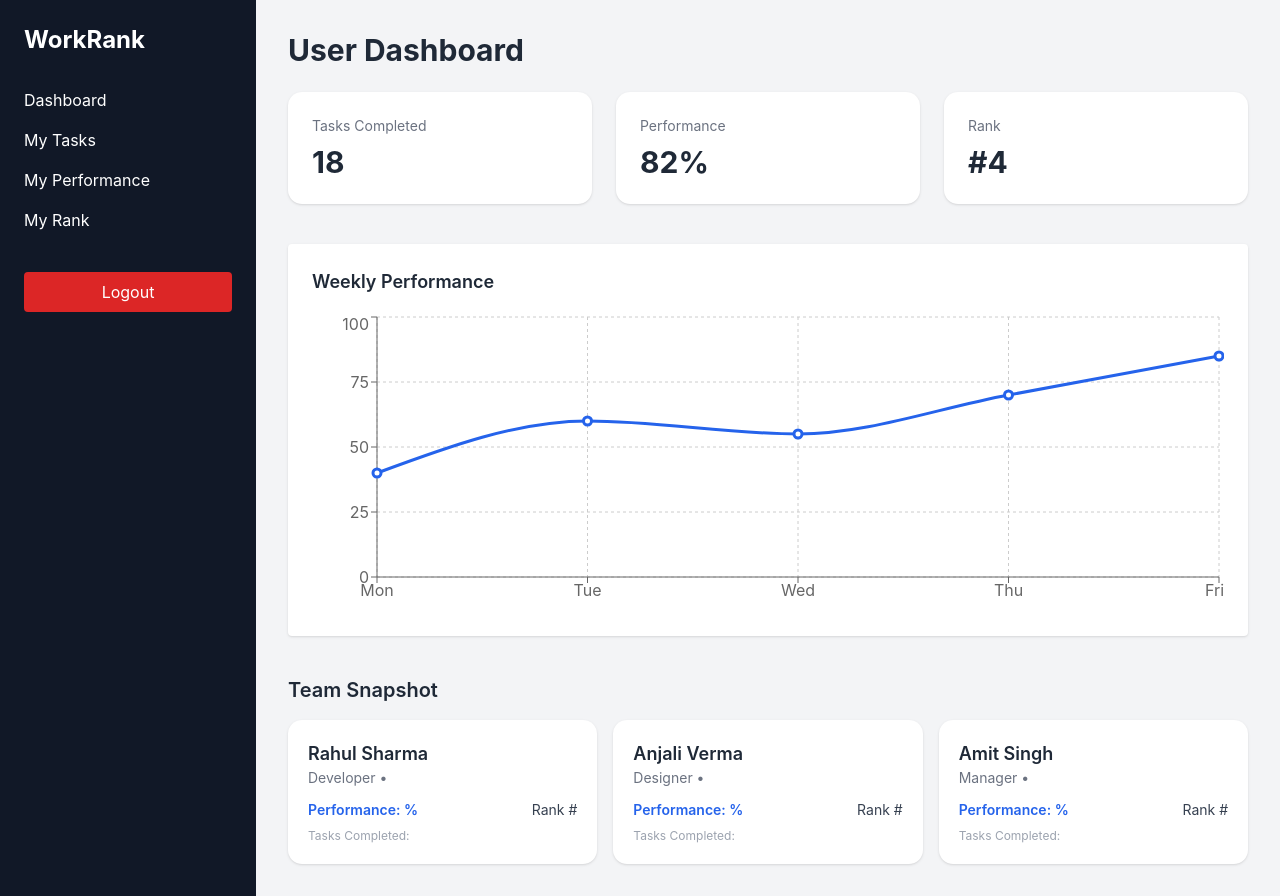
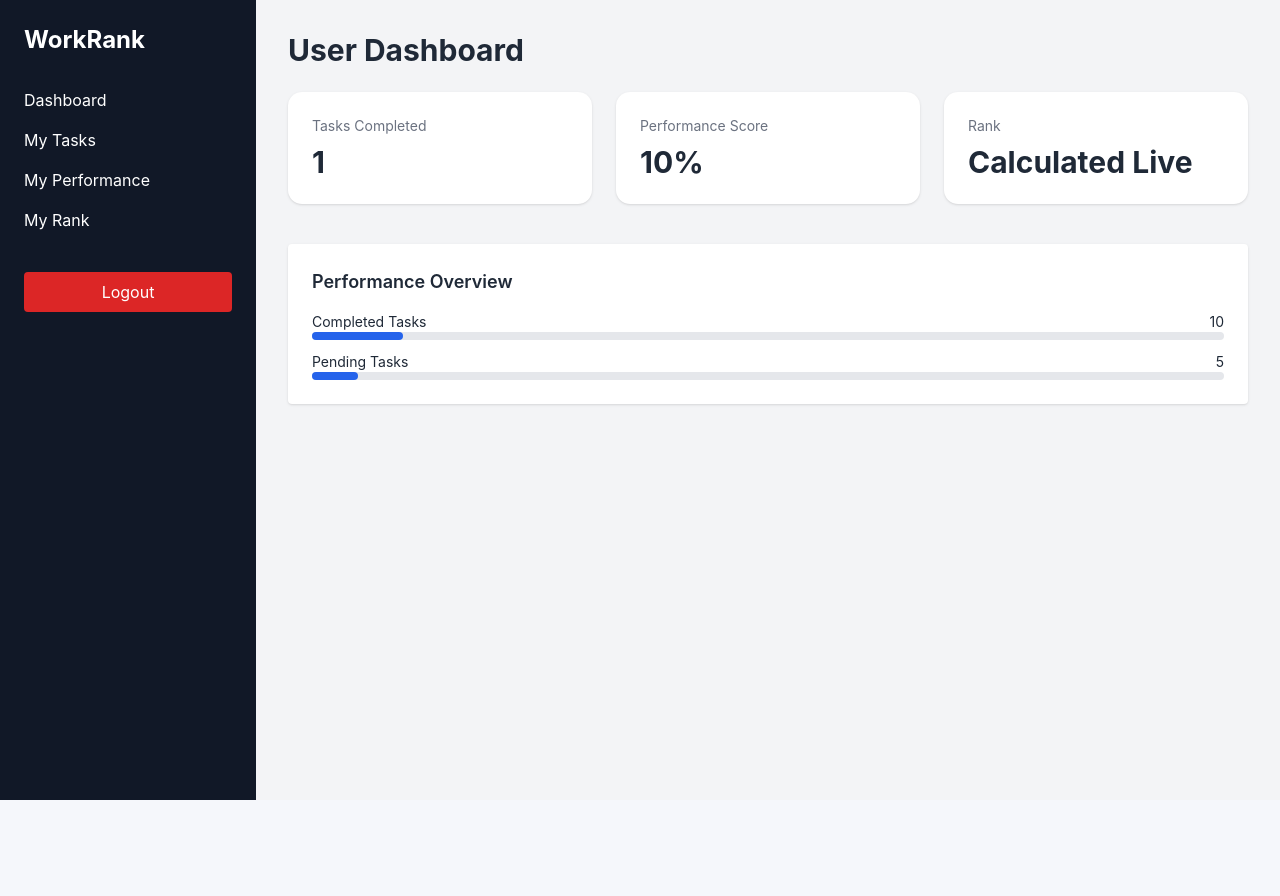
Before and after one commit to Dibya0912/workrank-performance-system, a React (Vite) app: page / in a window 1280 px wide. Both pictures are taken after a click on the button "Login as User". After the commit the page ends 800 px from the top, so only its background shows below. Built offline with nearby package versions, Linux system fonts and the light colour scheme.

Commit message:
feat(day-13): fix admin + user dashboards, api consistency, leaderboard

```diff
--- a/src/components/Charts.jsx
+++ b/src/components/Charts.jsx
@@ -1,51 +1,43 @@
 import { useEffect, useState } from "react";
 import { api } from "../services/api";
-import {
-  LineChart,
-  Line,
-  XAxis,
-  YAxis,
-  CartesianGrid,
-  Tooltip,
-  ResponsiveContainer,
-} from "recharts";
 
 export default function Charts() {
-  const [data, setData] = useState(null);
+  const [points, setPoints] = useState([]);
 
   useEffect(() => {
-    api.getChartData().then(setData);
+    api.getTasks().then((tasks) => {
+      const done = tasks.filter(
+        (t) => t.assignedTo === "user" && t.status === "done"
+      ).length;
+
+      // simple performance trend
+      setPoints([
+        { label: "Completed Tasks", value: done * 10 },
+        { label: "Pending Tasks", value: (tasks.length - done) * 5 },
+      ]);
+    });
   }, []);
-
-  if (!data) {
-    return (
-      <div className="flex items-center justify-center h-64 bg-white rounded shadow">
-        <p className="text-gray-500">Loading chart...</p>
-      </div>
-    );
-  }
 
   return (
     <div className="p-6 bg-white rounded shadow">
-      <h3 className="mb-4 text-lg font-semibold text-gray-800">
-        Weekly Performance
-      </h3>
+      <h2 className="mb-4 text-lg font-semibold">Performance Overview</h2>
 
-      <ResponsiveContainer width="100%" height={300}>
-        <LineChart data={data}>
-          <CartesianGrid strokeDasharray="3 3" />
-          <XAxis dataKey="day" />
-          <YAxis />
-          <Tooltip />
-          <Line
-            type="monotone"
-            dataKey="score"
-            stroke="#2563eb"
-            strokeWidth={3}
-            dot={{ r: 4 }}
-          />
-        </LineChart>
-      </ResponsiveContainer>
+      <div className="space-y-3">
+        {points.map((p) => (
+          <div key={p.label}>
+            <div className="flex justify-between text-sm">
+              <span>{p.label}</span>
+              <span>{p.value}</span>
+            </div>
+            <div className="h-2 bg-gray-200 rounded">
+              <div
+                className="h-2 bg-blue-600 rounded"
+                style={{ width: `${p.value}%` }}
+              />
+            </div>
+          </div>
+        ))}
+      </div>
     </div>
   );
 }
--- a/src/pages/AdminDashboard.jsx
+++ b/src/pages/AdminDashboard.jsx
@@ -6,12 +6,12 @@ import EmployeeCard from "../components/EmployeeCard";
 import { api } from "../services/api";
 
 export default function AdminDashboard() {
+  const [employees, setEmployees] = useState([]);
   const [metrics, setMetrics] = useState(null);
-  const [employees, setEmployees] = useState([]);
 
   useEffect(() => {
+    api.getEmployees().then(setEmployees);
     api.getAdminMetrics().then(setMetrics);
-    api.getEmployees().then(setEmployees);
   }, []);
 
   if (!metrics) return <div className="p-8">Loading...</div>;
@@ -24,9 +24,9 @@ export default function AdminDashboard() {
         <h1 className="mb-6 text-3xl font-bold">Admin Dashboard</h1>
 
         <div className="grid gap-6 md:grid-cols-3">
-          <MetricCard title="Total Employees" value={metrics.totalEmployees} />
-          <MetricCard title="Active Users" value={metrics.activeUsers} />
-          <MetricCard title="Avg Performance" value={`${metrics.avgPerformance}%`} />
+          <MetricCard title="Employees" value={metrics.totalEmployees} />
+          <MetricCard title="Total Tasks" value={metrics.totalTasks} />
+          <MetricCard title="Completed Tasks" value={metrics.completedTasks} />
         </div>
 
         <div className="mt-10">
--- a/src/pages/MyPerformance.jsx
+++ b/src/pages/MyPerformance.jsx
@@ -1,31 +1,25 @@
+import { useEffect, useState } from "react";
 import Sidebar from "../components/Sidebar";
+import { api } from "../services/api";
 
 export default function MyPerformance() {
+  const [perf, setPerf] = useState(null);
+
+  useEffect(() => {
+    api.getUserPerformance().then(setPerf);
+  }, []);
+
+  if (!perf) return <div className="p-8">Loading...</div>;
+
   return (
-    <div className="flex min-h-screen bg-background">
+    <div className="flex min-h-screen bg-gray-100">
       <Sidebar />
-
       <main className="flex-1 p-8">
         <h1 className="mb-6 text-3xl font-bold">My Performance</h1>
 
-        <div className="grid gap-6 md:grid-cols-2">
-          <div className="p-6 bg-white shadow rounded-xl">
-            <h2 className="text-lg font-semibold">Weekly Summary</h2>
-            <ul className="mt-4 space-y-2 text-gray-700">
-              <li>✅ Tasks Completed: 18</li>
-              <li>📈 Performance Score: 82%</li>
-              <li>⏱ Avg Focus Time: 6.2 hrs</li>
-            </ul>
-          </div>
-
-          <div className="p-6 bg-white shadow rounded-xl">
-            <h2 className="text-lg font-semibold">Strengths</h2>
-            <ul className="mt-4 space-y-2">
-              <li>✔ Consistent task completion</li>
-              <li>✔ Improved focus time</li>
-              <li>✔ Team collaboration</li>
-            </ul>
-          </div>
+        <div className="max-w-md p-6 bg-white rounded shadow">
+          <p>✅ Tasks Completed: {perf.completedTasks}</p>
+          <p>📈 Performance Score: {perf.score}%</p>
         </div>
       </main>
     </div>
--- a/src/pages/MyRank.jsx
+++ b/src/pages/MyRank.jsx
@@ -6,37 +6,37 @@ export default function MyRank() {
   const [leaders, setLeaders] = useState([]);
 
   useEffect(() => {
-    api.getEmployees().then((emps) => {
-      const ranked = emps
-        .map((e) => ({
-          ...e,
-          score: e.tasksCompleted * 10,
-        }))
-        .sort((a, b) => b.score - a.score);
+    api.getLeaderboard().then(setLeaders);
+  }, []);
 
-      setLeaders(ranked);
-    });
-  }, []);
+  if (!leaders.length) {
+    return <div className="p-8">Loading...</div>;
+  }
 
   return (
     <div className="flex min-h-screen bg-gray-100">
       <Sidebar />
+
       <main className="flex-1 p-8">
-        <h1 className="mb-6 text-3xl font-bold">Leaderboard</h1>
+        <h1 className="mb-6 text-3xl font-bold">My Rank</h1>
 
-        <ol className="max-w-md space-y-2">
-          {leaders.map((l, i) => (
+        <div className="max-w-lg p-6 bg-white rounded shadow">
+          <ol className="space-y-3">
+            {leaders.map((u, i) => (
               <li
-              key={l.id}
-              className="flex justify-between p-3 bg-white rounded shadow"
+                key={u.id}
+                className={`flex justify-between p-3 rounded ${
+                  i === 0 ? "bg-blue-100 font-bold" : "bg-gray-50"
+                }`}
               >
                 <span>
-                #{i + 1} {l.name}
+                  #{i + 1} {u.name}
                 </span>
-              <span className="font-bold">{l.score}</span>
+                <span>{u.score} pts</span>
               </li>
             ))}
           </ol>
+        </div>
       </main>
     </div>
   );
--- a/src/pages/UserDashboard.jsx
+++ b/src/pages/UserDashboard.jsx
@@ -2,48 +2,32 @@ import { useEffect, useState } from "react";
 import Sidebar from "../components/Sidebar";
 import MetricCard from "../components/MetricCard";
 import Charts from "../components/Charts";
-import EmployeeCard from "../components/EmployeeCard";
 import { api } from "../services/api";
 
 export default function UserDashboard() {
-  const [metrics, setMetrics] = useState(null);
-  const [team, setTeam] = useState([]);
+  const [data, setData] = useState(null);
 
   useEffect(() => {
-    api.getUserMetrics().then(setMetrics);
-    api.getEmployees().then(setTeam);
+    api.getUserPerformance().then(setData);
   }, []);
 
-  if (!metrics) {
-    return <div className="p-8">Loading...</div>;
-  }
+  if (!data) return <div className="p-8">Loading...</div>;
 
   return (
     <div className="flex min-h-screen bg-gray-100">
       <Sidebar />
-
       <main className="flex-1 p-8">
         <h1 className="mb-6 text-3xl font-bold">User Dashboard</h1>
 
         <div className="grid gap-6 md:grid-cols-3">
-          <MetricCard title="Tasks Completed" value={metrics.tasksCompleted} />
-          <MetricCard title="Performance" value={`${metrics.performance}%`} />
-          <MetricCard title="Rank" value={`#${metrics.rank}`} />
+          <MetricCard title="Tasks Completed" value={data.completedTasks} />
+          <MetricCard title="Performance Score" value={`${data.score}%`} />
+          <MetricCard title="Rank" value="Calculated Live" />
         </div>
 
         <div className="mt-10">
           <Charts />
         </div>
-
-        <h2 className="mt-10 mb-4 text-xl font-semibold">
-          Team Snapshot
-        </h2>
-
-        <div className="grid gap-4 md:grid-cols-3">
-          {team.slice(0, 3).map((emp) => (
-            <EmployeeCard key={emp.id} employee={emp} />
-          ))}
-        </div>
       </main>
     </div>
   );
--- a/src/services/api.js
+++ b/src/services/api.js
@@ -1,72 +1,61 @@
 // src/services/api.js
 const delay = (ms) => new Promise((res) => setTimeout(res, ms));
 
-/* ================= EMPLOYEES ================= */
-const employees = [
-  { id: 1, name: "Rahul Sharma", role: "Developer" },
-  { id: 2, name: "Anjali Verma", role: "Designer" },
-  { id: 3, name: "Amit Singh", role: "Manager" },
+/* ================= USERS ================= */
+const users = [
+  { id: 1, name: "You", role: "user" },
+  { id: 2, name: "Rahul", role: "user" },
+  { id: 3, name: "Anjali", role: "user" },
 ];
 
-/* ================= TASKS (IN-MEMORY DB) ================= */
+/* ================= TASKS ================= */
 let tasks = [
   {
     id: 1,
     title: "Fix Login Bug",
     description: "Resolve role-based redirect issue",
     assignedTo: "user",
-    status: "pending",
+    status: "done",
     priority: "high",
     dueDate: "2025-01-20",
   },
   {
     id: 2,
     title: "Improve Dashboard UI",
-    description: "Refactor admin dashboard layout",
-    assignedTo: "admin",
-    status: "in-progress",
+    description: "Refactor dashboard layout",
+    assignedTo: "user",
+    status: "pending",
     priority: "medium",
-    dueDate: "2025-01-18",
+    dueDate: "2025-01-22",
   },
 ];
 
+/* ================= HELPERS ================= */
+const completedCount = () =>
+  tasks.filter((t) => t.assignedTo === "user" && t.status === "done").length;
+
+const calcScore = () => completedCount() * 10;
+
 /* ================= API ================= */
 export const api = {
-  /* ===== DASHBOARD ===== */
-  async getUserMetrics() {
-    await delay(300);
-    return { tasksCompleted: 18, performance: 82, rank: 4 };
+  /* ===== EMPLOYEES ===== */
+  async getEmployees() {
+    await delay(200);
+    return users.map((u) => ({
+      ...u,
+      tasksCompleted: completedCount(),
+      performance: calcScore(),
+    }));
   },
 
-  async getAdminMetrics() {
-    await delay(300);
-    return { totalEmployees: employees.length, activeUsers: 19, avgPerformance: 76 };
-  },
-
-  async getEmployees() {
-    await delay(300);
-    return employees;
-  },
-
-  async getChartData() {
-    await delay(300);
-    return [
-      { day: "Mon", score: 40 },
-      { day: "Tue", score: 60 },
-      { day: "Wed", score: 55 },
-      { day: "Thu", score: 70 },
-      { day: "Fri", score: 85 },
-    ];
-  },
-
-  /* ===== TASKS CRUD ===== */
+  /* ===== TASKS ===== */
   async getTasks() {
-    await delay(300);
+    await delay(200);
     return [...tasks];
   },
 
   async createTask(task) {
-    await delay(300);
+    await delay(200);
     const newTask = {
       ...task,
       id: Date.now(),
@@ -77,16 +66,47 @@ export const api = {
   },
 
   async updateTaskStatus(id, status) {
-    await delay(300);
+    await delay(200);
     tasks = tasks.map((t) =>
       t.id === id ? { ...t, status } : t
     );
-    return true;
   },
 
   async deleteTask(id) {
-    await delay(300);
+    await delay(200);
     tasks = tasks.filter((t) => t.id !== id);
-    return true;
+  },
+
+  /* ===== ADMIN DASHBOARD ===== */
+  async getAdminMetrics() {
+    await delay(200);
+    return {
+      totalEmployees: users.length,
+      totalTasks: tasks.length,
+      completedTasks: tasks.filter((t) => t.status === "done").length,
+    };
+  },
+
+  /* ===== USER DASHBOARD ===== */
+  async getUserPerformance() {
+    await delay(200);
+    const completedTasks = completedCount();
+
+    return {
+      completedTasks,
+      score: completedTasks * 10,
+    };
+  },
+
+  /* ===== LEADERBOARD (🔥 FIX FOR MY RANK) ===== */
+  async getLeaderboard() {
+    await delay(200);
+
+    return users.map((u, index) => ({
+      id: u.id,
+      name: u.name,
+      score: calcScore(),
+      rank: index + 1,
+    }));
   },
 };
```
Lines whose indentation alone changed are shown as unchanged.
